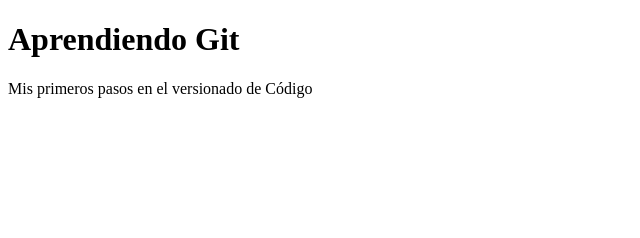
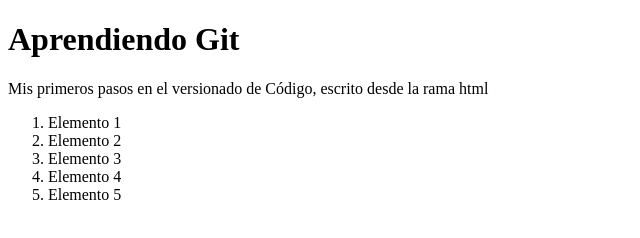
Before and after one commit to ARandomPerson01/aprendiendo-git, a plain HTML site: page index.html in a window 1280 px wide. Shown: the whole page, without its empty margins (0-640 px from the left). Drawn offline with Linux system fonts and the light colour scheme.

Commit message:
Agregando index.js al index.html

```diff
--- a/index.html
+++ b/index.html
@@ -8,6 +8,14 @@
 </head>
 <body>
     <h1>Aprendiendo Git</h1>
-    <p>Mis primeros pasos en el versionado de Código</p>
+    <p>Mis primeros pasos en el versionado de Código, escrito desde la rama html</p>
+    <ol>
+        <li>Elemento 1</li>
+        <li>Elemento 2</li>
+        <li>Elemento 3</li>
+        <li>Elemento 4</li>
+        <li>Elemento 5</li>
+    </ol>
+    <script src="index.js"></script>
 </body>
 </html>
```
